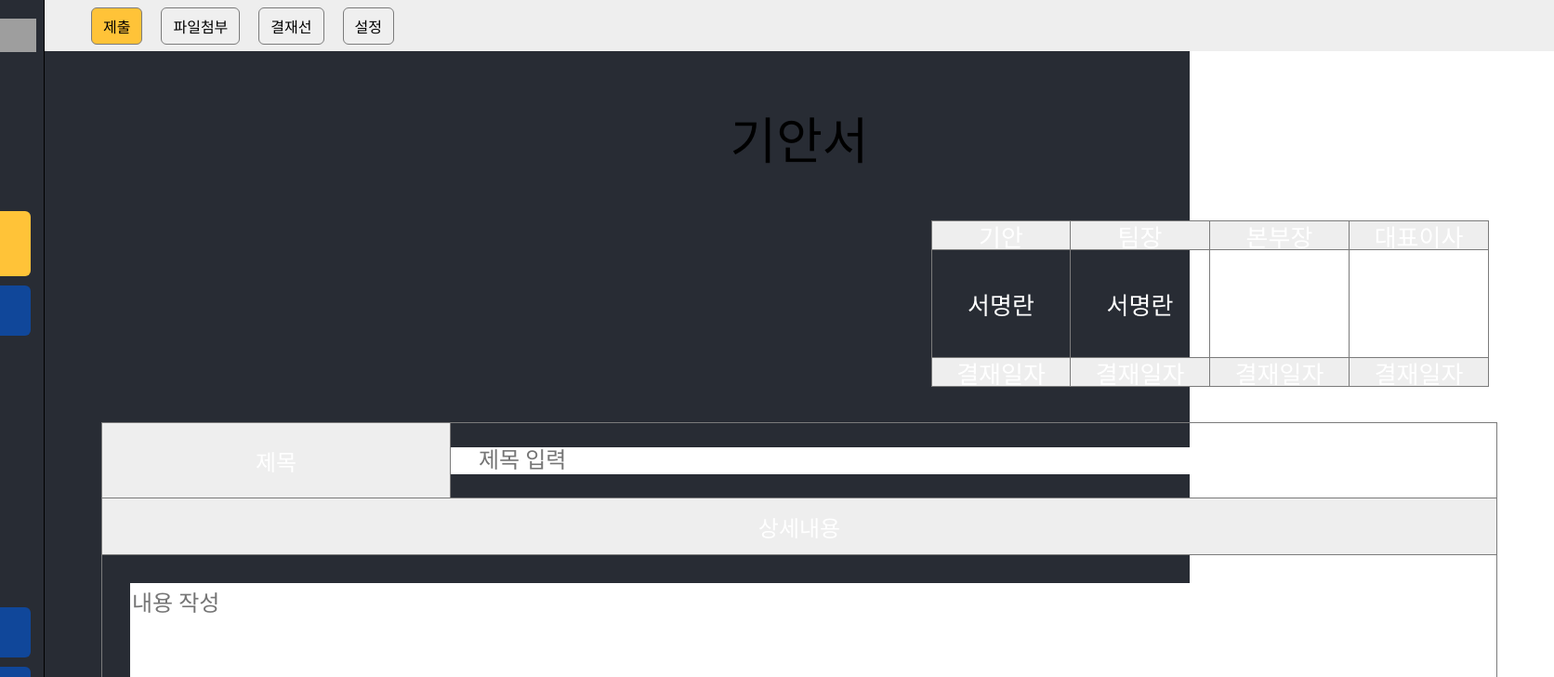
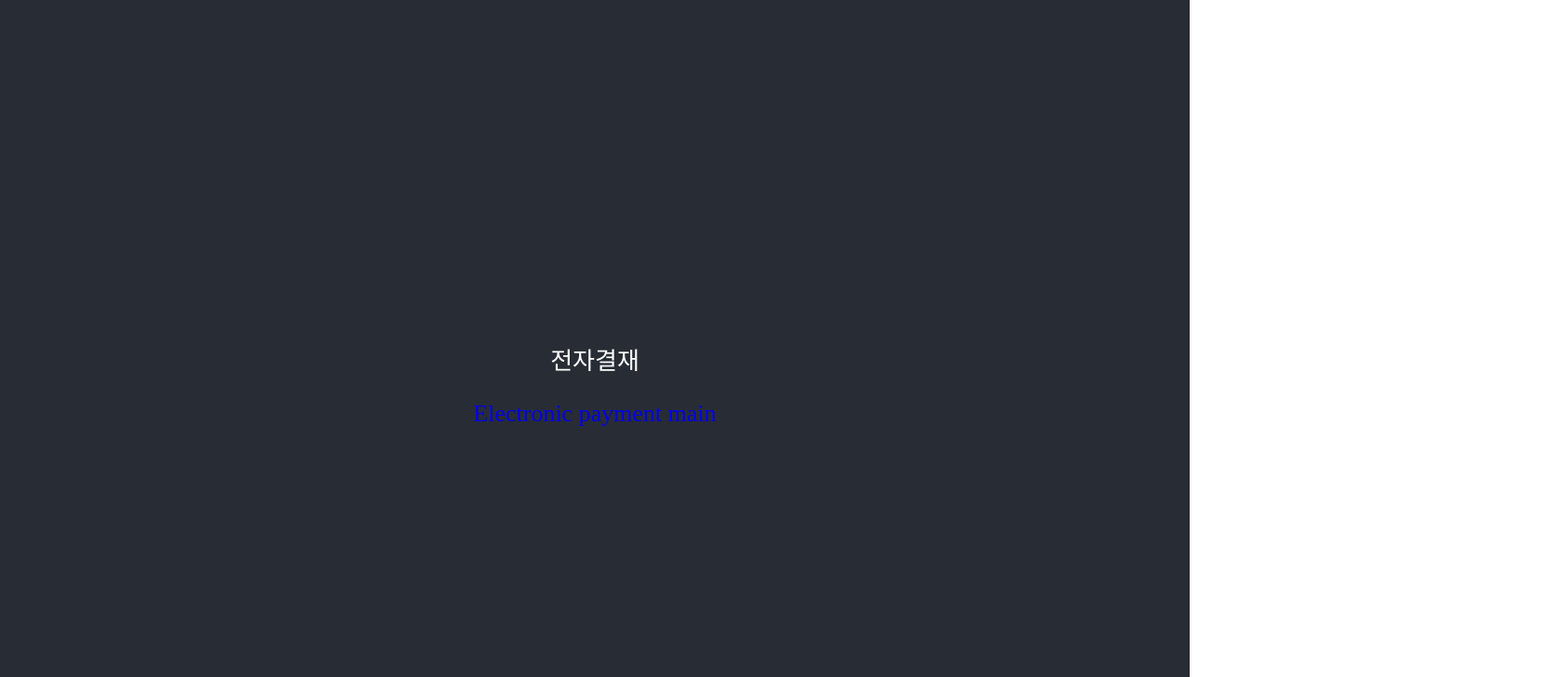
Before and after one commit to daheeh/HIGHCARE-React, a React (Create React App) app: page / in a window 1280 px wide. Shown: the top 728 px of the page at 93% size, 1672 px wide, since content can reach past the window. Built offline with nearby package versions, Linux system fonts and the light colour scheme; grey boxes are pictures that could not be loaded.

Commit message:
전자결재 메인 링크 연결

```diff
--- a/package.json
+++ b/package.json
@@ -8,6 +8,7 @@
     "@testing-library/user-event": "^13.5.0",
     "react": "^18.2.0",
     "react-dom": "^18.2.0",
+    "react-router-dom": "^6.15.0",
     "react-scripts": "5.0.1",
     "web-vitals": "^2.1.4"
   },
--- a/src/App.js
+++ b/src/App.js
@@ -1,12 +1,12 @@
 
-import ApvMain from './approval/biz1Copy';
+import EmpMain from './empMain';
 import './App.css';
 
 function App() {
   return (
     <div className="App">
       <header className="App-header">
-        <ApvMain />
+        <EmpMain />
       </header>
     </div>
   );
--- a/src/approval/mainpage.js
+++ b/src/approval/mainpage.js
@@ -17,7 +17,7 @@ function ApvMain() {
                         <div className="apvMainbox">
                             <table className="apvMaintoday">
                                 <tr>
-                                    <th colspan="2">TODAY</th>
+                                    <th colSpan="2">TODAY</th>
                                 </tr>
                                 <tr>
                                     <td className="today1">결재진행중</td>
--- /dev/null
+++ b/src/empMain.js
@@ -0,0 +1,30 @@
+import React from 'react';
+import { BrowserRouter as Router, Routes, Route, Link } from 'react-router-dom';
+import ApvMain from './approval/mainpage';
+
+function AppLayout({ children }) {
+    return (
+        <div>
+            <nav>
+                <p>전자결재</p>
+                <Link to="/approval/mainpage">Electronic payment main</Link>
+            </nav>
+            <main>
+                {children}
+            </main>
+        </div>
+    );
+}
+
+function EmpMain() {
+    return (
+        <Router>
+            <Routes>
+                <Route path="/" element={<AppLayout />} />
+                <Route path="/approval/mainpage" element={<ApvMain />} />
+            </Routes>
+        </Router>
+    );
+}
+
+export default EmpMain;
```
Also changed, not shown: 1 other file (tests, documents, lock files or other folders).
